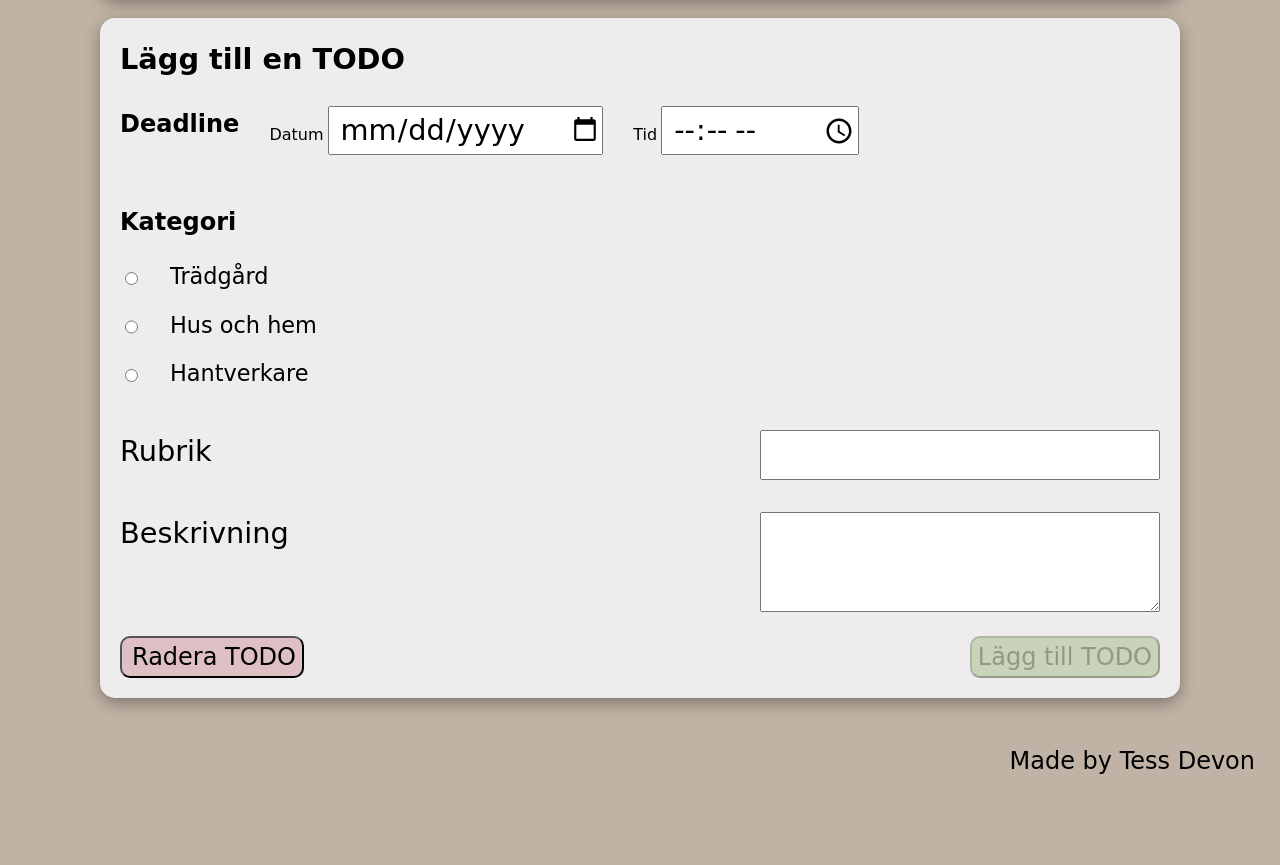
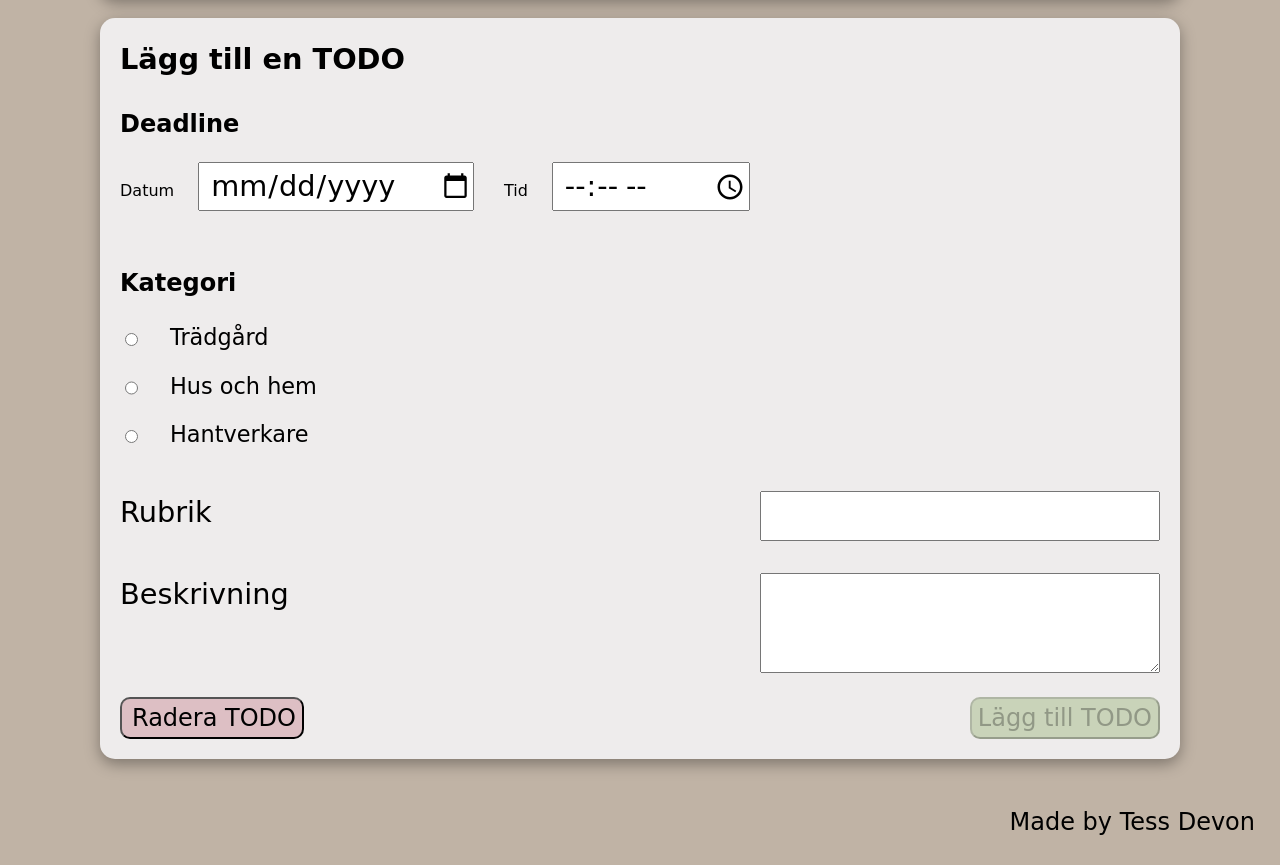
Before and after one commit to TessDevon/TodoAtHome, a website built with Vite: page index.html in a window 1280 px wide. Shown: the part 3096-3961 px from the top of the page. Before the commit the page ends 3900 px from the top, so only its background shows below. Built offline with nearby package versions, Linux system fonts and the light colour scheme; a web font is replaced by a local one.

Commit message:
Changed the styling of forms to get a nicer layout.

```diff
--- a/index.html
+++ b/index.html
@@ -63,8 +63,8 @@
       <section class="addToTODO">
         <form id="formNewTodo" action="addToTODO">
             <h2 class="formLabels">Lägg till en TODO</h2>
+            <p class="formLabelsDeadline">Deadline</p>
             <div class="dateToInlineDiv">
-              <span class="formLabelsDeadline">Deadline</span>
               <label class="dateToInline" for="deadlineDate">
                 <span>Datum</span>
                 <input required type="date" class="formInputs" id="deadlineDate">
--- a/src/style/style.scss
+++ b/src/style/style.scss
@@ -233,21 +233,17 @@ label span {
 
 .categoryP{
   margin: 15px;
-  margin-left: 0px;
-}
-
-.dateToInline{
-  display: flex;
-}
-
-.dateToInline, .formLabelsDeadline, .dateToInline{
-  display: block;
-  margin: 10px;
-  margin-left: 0px;
+  margin-left: 0;
+  margin-top: 0;
 }
 
 .formLabelsDeadline{
   font-weight: 600;
+  padding-top: 20;
+}
+
+.formInputs{
+  margin-bottom: 20px;
 }
 
 /* --------------------------------------------------------------------------------
@@ -419,6 +415,11 @@ footer{
     height: 50px;
   }
 
+  .formInputs{
+    margin-bottom: 20px;
+    margin-left: 20px;
+  }
+
 }
 
 @media screen and (min-width: 1400px){
```
